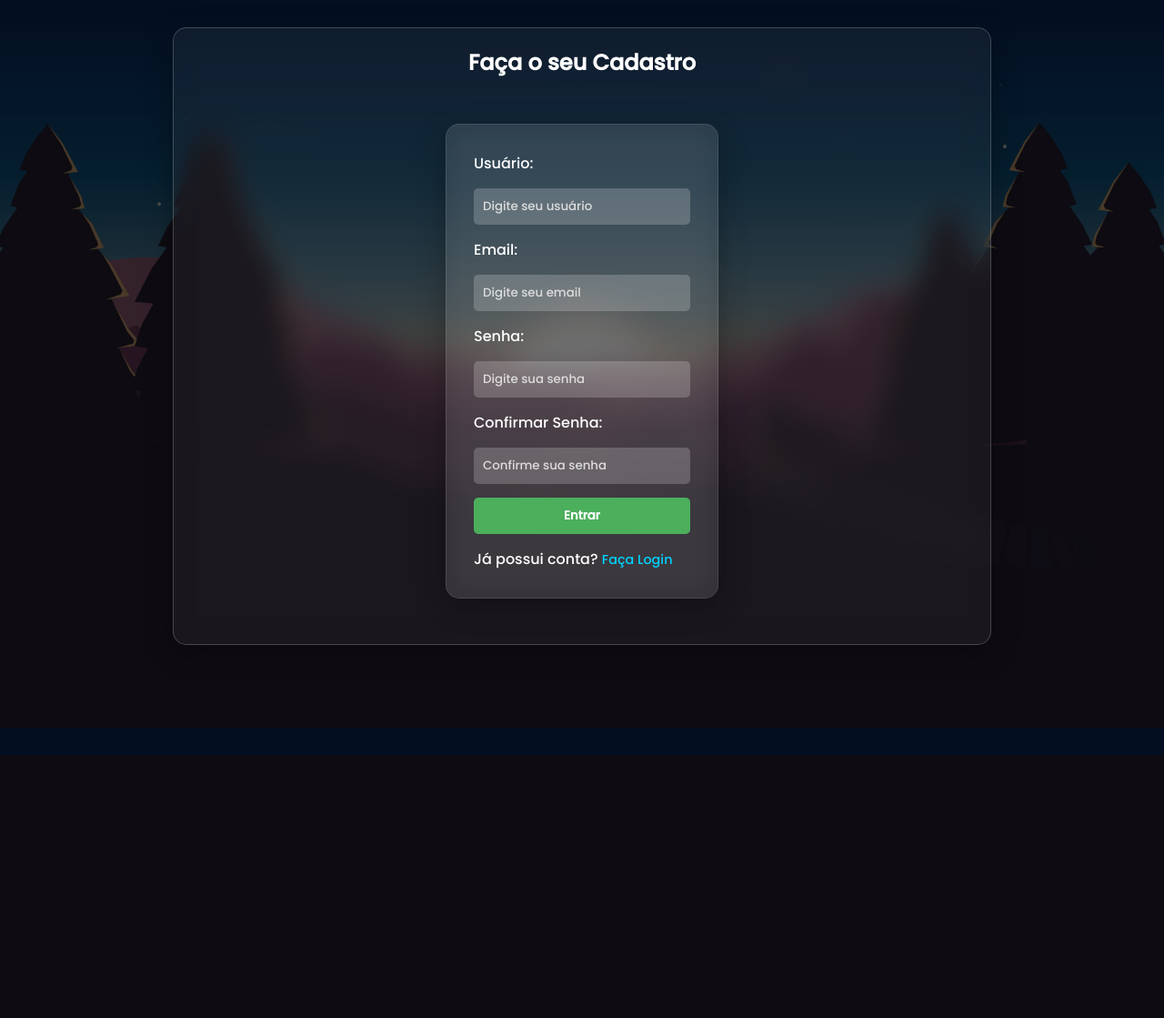
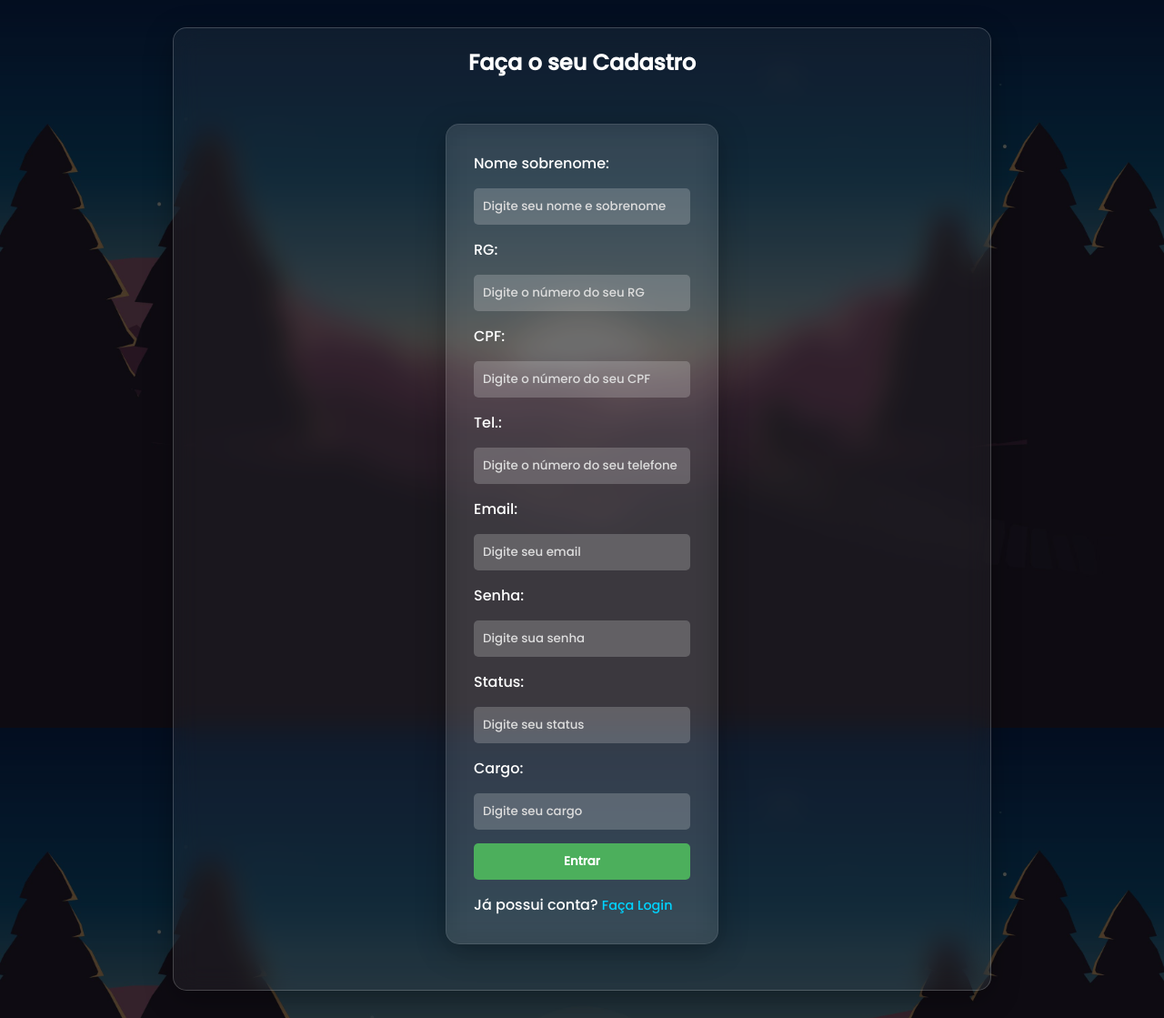
Before and after one commit to yasminmartiins/Gerenciador-de-Tarefas, a Flask app: page /cadastro in a window 1280 px wide. Shown: the whole page at 91% size. Before the commit the page ends 830 px from the top, so only its background shows below. Run offline with Flask 3, Linux system fonts and the light colour scheme.

Commit message:
Arrumando tela de cadastro

```diff
--- a/CRUD/templates/cadastrar.html
+++ b/CRUD/templates/cadastrar.html
@@ -10,18 +10,29 @@
     <div class="cnt_principal fundo">
         <h2>Faça o seu Cadastro</h2>
         <form action="index.html" method="post" class="forms">
+            <label for="nome">Nome sobrenome:</label>
+            <input type="text" id="nome" name="nome" placeholder="Digite seu nome e sobrenome">
 
-            <label for="usuario">Usuário:</label>
-            <input type="text" id="usuario" name="usuario" placeholder="Digite seu usuário">
+            <label for="rg">RG:</label>
+            <input type="text" id="rg" name="rg" placeholder="Digite o número do seu RG">
+
+            <label for="cpf">CPF:</label>
+            <input type="text" id="cpf" name="cpf" placeholder="Digite o número do seu CPF">
+
+            <label for="tel">Tel.:</label>
+            <input type="text" id="tel" name="tel" placeholder="Digite o número do seu telefone">
 
             <label for="email">Email:</label>
             <input type="email" id="email" name="email" placeholder="Digite seu email">
 
             <label for="senha">Senha:</label>
-            <input type="password" id="senha" name="senha" placeholder="Digite sua senha">
+            <input type="text" id="senha" name="senha" placeholder="Digite sua senha">
 
-            <label for="confSenha">Confirmar Senha:</label>
-            <input type="password" id="confSenha" name="confSenha" placeholder="Confirme sua senha">
+            <label for="status">Status:</label>
+            <input type="text" id="status" name="status" placeholder="Digite seu status">
+
+            <label for="cargo">Cargo:</label>
+            <input type="text" id="cargo" name="cargo" placeholder="Digite seu cargo">
 
             <div class="botao">
                 <button type="submit">Entrar</button>
```
